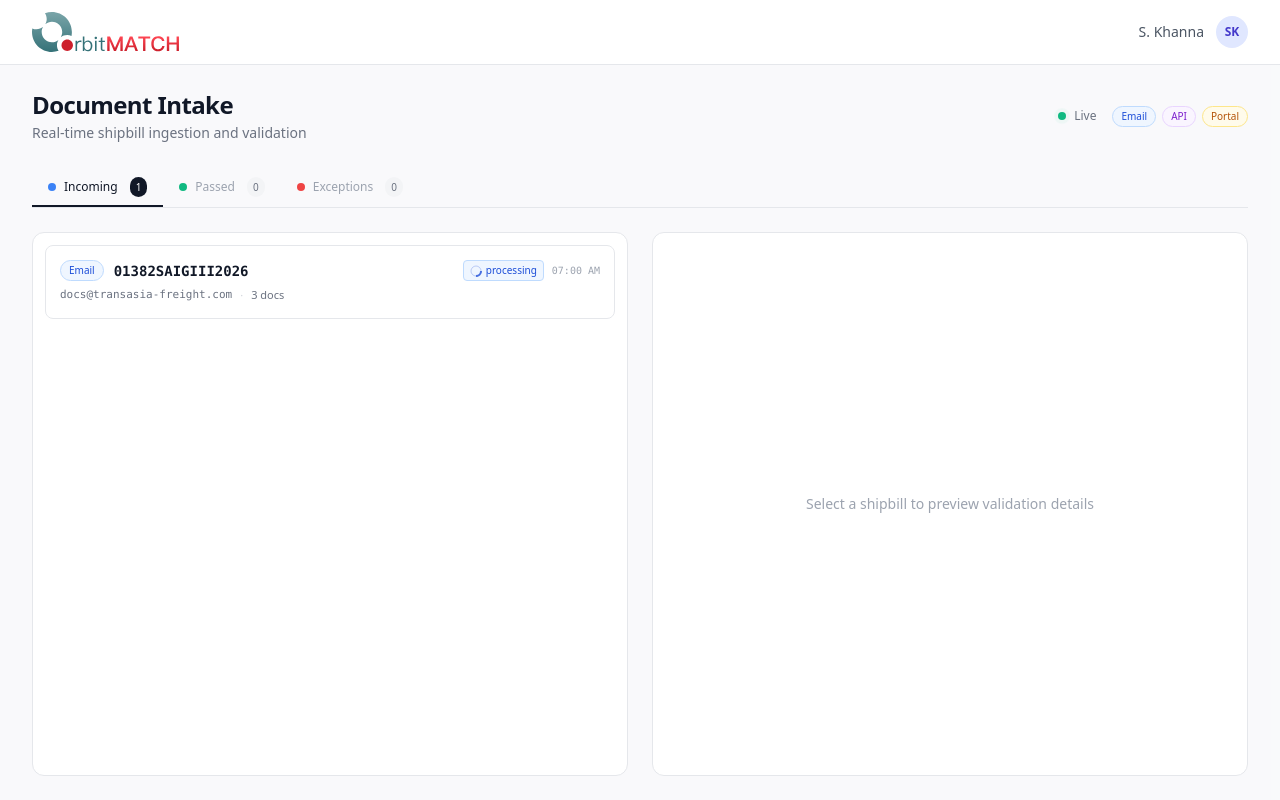
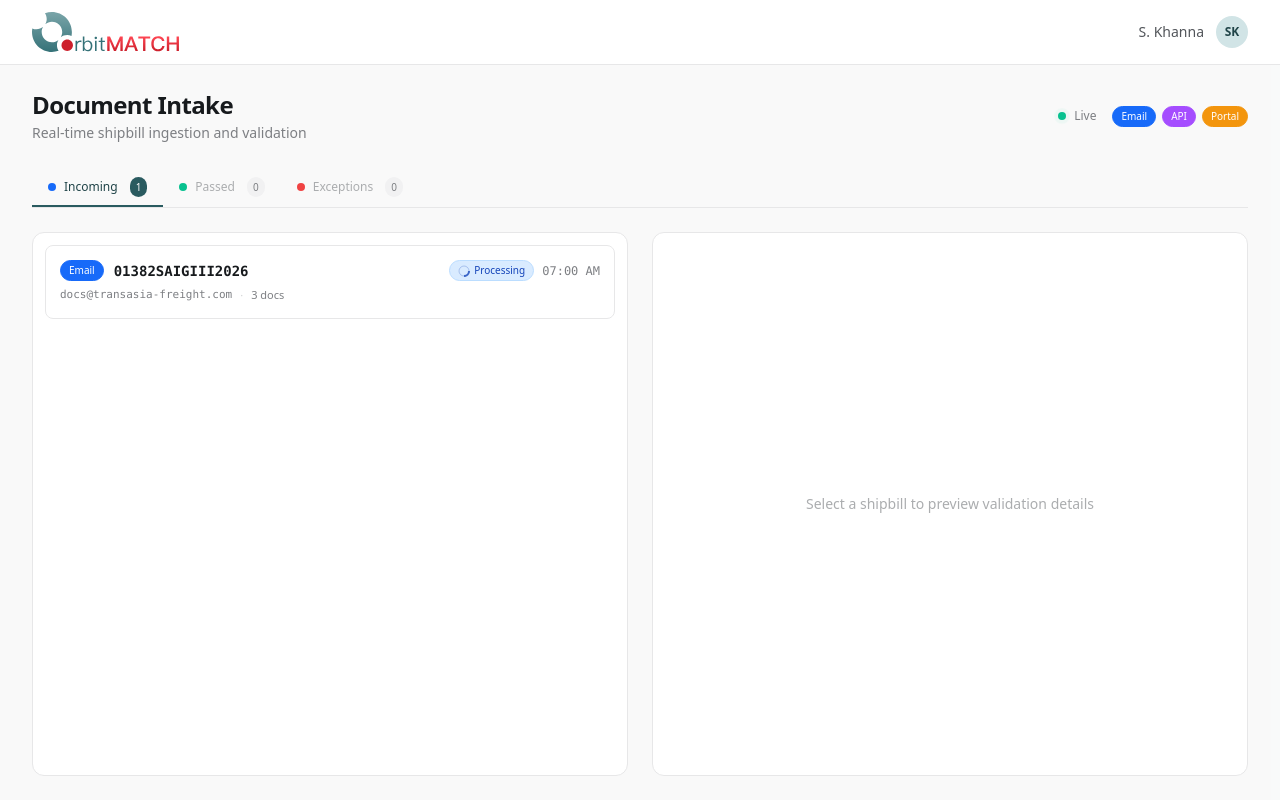
Before and after one commit to NTRepository/orbitmatch-mockup, a React (Create React App) app: page / in a window 1280 px wide. Built offline with nearby package versions, Linux system fonts and the light colour scheme.

Commit message:
style: change colors to match with style system

```diff
--- a/src/App.tsx
+++ b/src/App.tsx
@@ -17,9 +17,9 @@ interface ProcessedShipbill {
 }
 
 const sourceConfig: Record<IngestionSource, { label: string; color: string }> = {
-  email: { label: 'Email', color: 'bg-blue-50 border-blue-200 text-blue-700' },
-  api: { label: 'API', color: 'bg-purple-50 border-purple-200 text-purple-700' },
-  vendor_portal: { label: 'Portal', color: 'bg-amber-50 border-amber-200 text-amber-700' },
+  email: { label: 'Email', color: 'bg-blue-500 border-blue-500 text-white' },
+  api: { label: 'API', color: 'bg-purple-500 border-purple-500 text-white' },
+  vendor_portal: { label: 'Portal', color: 'bg-amber-500 border-amber-500 text-white' },
 };
 
 function App() {
@@ -170,18 +170,18 @@ function App() {
               key={tab.key}
               onClick={() => setActiveTab(tab.key)}
               className={`flex items-center gap-2 px-4 py-2.5 text-xs font-medium transition-colors relative ${
-                activeTab === tab.key ? 'text-gray-900' : 'text-gray-400 hover:text-gray-600'
+                activeTab === tab.key ? 'text-brand-700' : 'text-gray-400 hover:text-gray-600'
               }`}
             >
               <span className={`w-2 h-2 rounded-full ${tab.dotColor}`} />
               {tab.label}
               <span className={`ml-1 px-1.5 py-0.5 rounded-full text-[10px] ${
-                activeTab === tab.key ? 'bg-gray-900 text-white' : 'bg-gray-100 text-gray-500'
+                activeTab === tab.key ? 'bg-brand-600 text-white' : 'bg-gray-100 text-gray-500'
               }`}>
                 {tab.count}
               </span>
               {activeTab === tab.key && (
-                <span className="absolute bottom-0 left-0 right-0 h-0.5 bg-gray-900" />
+                <span className="absolute bottom-0 left-0 right-0 h-0.5 bg-brand-600" />
               )}
             </button>
           ))}
@@ -270,7 +270,7 @@ function ShipbillRow({ item, processing, onClick, selected, hasError }: {
     <div
       onClick={onClick}
       className={`p-3.5 bg-white border rounded-lg animate-fade-in transition-all ${
-        selected ? 'border-gray-900 shadow-sm' : 'border-gray-200 hover:border-gray-300'
+        selected ? 'border-brand-500 shadow-sm' : 'border-gray-200 hover:border-gray-300'
       } ${onClick ? 'cursor-pointer' : ''}`}
     >
       <div className="flex items-center justify-between">
@@ -282,25 +282,25 @@ function ShipbillRow({ item, processing, onClick, selected, hasError }: {
         </div>
         <div className="flex items-center gap-2">
           {processing && (
-            <span className="inline-flex items-center gap-1 px-1.5 py-0.5 rounded bg-blue-50 border border-blue-200 text-[10px] text-blue-700 font-medium">
+            <span className="inline-flex items-center gap-1 px-2 py-0.5 rounded-full bg-blue-100 border border-blue-200 text-[10px] text-blue-700 font-medium">
               <svg className="w-3 h-3 animate-spin" fill="none" viewBox="0 0 24 24">
                 <circle className="opacity-25" cx="12" cy="12" r="10" stroke="currentColor" strokeWidth="2" />
                 <path className="opacity-75" fill="currentColor" d="M4 12a8 8 0 018-8V0C5.373 0 0 5.373 0 12h4z" />
               </svg>
-              processing
+              Processing
             </span>
           )}
           {!processing && !hasError && (
-            <span className="inline-flex items-center px-1.5 py-0.5 rounded bg-emerald-50 border border-emerald-200 text-[10px] text-emerald-700 font-medium">
-              passed
+            <span className="inline-flex items-center px-2 py-0.5 rounded-full bg-emerald-100 border border-emerald-300 text-[10px] text-emerald-800 font-medium">
+              Passed
             </span>
           )}
           {hasError && (
-            <span className="inline-flex items-center px-1.5 py-0.5 rounded bg-red-50 border border-red-200 text-[10px] text-red-700 font-medium">
-              rejected
+            <span className="inline-flex items-center px-2 py-0.5 rounded-full bg-red-100 border border-red-200 text-[10px] text-red-700 font-medium">
+              Rejected
             </span>
           )}
-          <span className="text-[10px] text-gray-400 font-mono">
+          <span className="text-xs text-gray-500 font-mono">
             {new Date(item.receivedAt).toLocaleTimeString([], { hour: '2-digit', minute: '2-digit' })}
           </span>
         </div>
--- a/src/components/DocumentPreview.tsx
+++ b/src/components/DocumentPreview.tsx
@@ -102,14 +102,14 @@ export default function DocumentPreview({ result, documents, onPassToShipbill }:
           {result.status !== 'pass' && onPassToShipbill && (
             <button
               onClick={() => onPassToShipbill(result)}
-              className="text-[11px] font-medium text-blue-700 bg-blue-50 hover:bg-blue-100 border border-blue-200 px-3 py-1 rounded-md transition-colors"
+              className="text-[11px] font-medium text-brand-700 bg-brand-50 hover:bg-brand-100 border border-brand-200 px-3 py-1 rounded-md transition-colors"
             >
               Override & Accept
             </button>
           )}
           <span className={`text-xs font-medium px-2 py-0.5 rounded-full ${
             result.status === 'pass'
-              ? 'bg-emerald-50 text-emerald-700'
+              ? 'bg-emerald-100 text-emerald-800'
               : result.status === 'warning'
               ? 'bg-amber-50 text-amber-700'
               : 'bg-red-50 text-red-700'
@@ -125,7 +125,7 @@ export default function DocumentPreview({ result, documents, onPassToShipbill }:
           onClick={() => { setTab('details'); setActiveIssue(null); }}
           className={`px-4 py-2 text-xs font-medium transition-colors ${
             tab === 'details'
-              ? 'text-gray-900 border-b-2 border-gray-900'
+              ? 'text-brand-700 border-b-2 border-brand-600'
               : 'text-gray-400 hover:text-gray-600'
           }`}
         >
@@ -135,7 +135,7 @@ export default function DocumentPreview({ result, documents, onPassToShipbill }:
           onClick={() => setTab('document')}
           className={`px-4 py-2 text-xs font-medium transition-colors ${
             tab === 'document'
-              ? 'text-gray-900 border-b-2 border-gray-900'
+              ? 'text-brand-700 border-b-2 border-brand-600'
               : 'text-gray-400 hover:text-gray-600'
           }`}
         >
@@ -148,12 +148,12 @@ export default function DocumentPreview({ result, documents, onPassToShipbill }:
         <div className="flex-1 overflow-auto">
           {result.issues.length === 0 ? (
             <div className="p-5 space-y-4">
-              <div className="flex items-center gap-2 mb-1">
-                <svg className="w-5 h-5 text-emerald-500" fill="none" viewBox="0 0 24 24" stroke="currentColor">
+              <div className="flex items-center gap-2 mb-3 bg-brand-600 text-white rounded-lg px-4 py-3">
+                <svg className="w-5 h-5 text-white" fill="none" viewBox="0 0 24 24" stroke="currentColor">
                   <path strokeLinecap="round" strokeLinejoin="round" strokeWidth={2} d="M9 12l2 2 4-4m6 2a9 9 0 11-18 0 9 9 0 0118 0z" />
                 </svg>
-                <span className="text-sm font-semibold text-gray-800">All checks passed</span>
-                <span className="text-[10px] text-gray-400 ml-auto">{passedChecks.reduce((n, c) => n + c.checks.length, 0)} checks</span>
+                <span className="text-sm font-semibold">All checks passed</span>
+                <span className="text-[10px] font-medium ml-auto bg-white/15 rounded-full px-2 py-0.5">{passedChecks.reduce((n, c) => n + c.checks.length, 0)} checks</span>
               </div>
               {passedChecks.map((group) => (
                 <div key={group.category}>
@@ -220,7 +220,7 @@ export default function DocumentPreview({ result, documents, onPassToShipbill }:
                   onClick={() => { setSelectedDocIdx(idx); setActiveIssue(null); }}
                   className={`px-3 py-1.5 rounded-md text-[11px] font-medium whitespace-nowrap transition-colors ${
                     idx === selectedDocIdx
-                      ? 'bg-gray-900 text-white'
+                      ? 'bg-brand-600 text-white'
                       : 'bg-gray-100 text-gray-600 hover:bg-gray-200'
                   }`}
                 >
--- a/tailwind.config.js
+++ b/tailwind.config.js
@@ -1,8 +1,75 @@
 /** @type {import('tailwindcss').Config} */
+
+// Brand palette from Theme / Colors Variables + Colors Styles.
+// Built-in Tailwind scales are overridden so existing utility classes
+// (gray-*, red-*, emerald-*, blue-*, purple-*, amber-*, indigo-*) pick up
+// the brand colors app-wide. Neo Teal is exposed as `brand`.
+const palette = {
+  gray: {
+    50: "#F9FAFA", 100: "#F1F1F2", 200: "#E7E7E8", 300: "#D3D4D5", 400: "#ABADAF",
+    500: "#7D7F83", 600: "#52555A", 700: "#33373D", 800: "#1D2025", 900: "#171A1D",
+  },
+  red: {
+    50: "#FDF6F5", 100: "#FEE2E4", 200: "#FECACE", 300: "#FCA5AB", 400: "#F9707A",
+    500: "#F04343", 600: "#CD202C", 700: "#BA1B26", 800: "#9A1A23", 900: "#801C23",
+  },
+  orange: {
+    50: "#FFFAEB", 100: "#FEF1C7", 200: "#FCE18B", 300: "#FBCC4E", 400: "#F9B626",
+    500: "#F3950D", 600: "#D76F08", 700: "#B34D0A", 800: "#913B0F", 900: "#773110",
+  },
+  amber: {
+    50: "#FFFAEB", 100: "#FEF1C7", 200: "#FCE18B", 300: "#FBCC4E", 400: "#F9B626",
+    500: "#F3950D", 600: "#D76F08", 700: "#B34D0A", 800: "#913B0F", 900: "#773110",
+  },
+  yellow: {
+    50: "#FFFEFB", 100: "#FFF8E9", 200: "#FEECBD", 300: "#FDDC87", 400: "#FBC434",
+    500: "#D2A01E", 600: "#A88018", 700: "#836413", 800: "#624B0E", 900: "#513E0C",
+  },
+  green: {
+    50: "#EBFEF6", 100: "#CFFCE8", 200: "#A3F7D6", 300: "#68EDC0", 400: "#2DDAA6",
+    500: "#08C18F", 600: "#009D76", 700: "#007D61", 800: "#026B54", 900: "#035141",
+  },
+  emerald: {
+    50: "#EBFEF6", 100: "#CFFCE8", 200: "#A3F7D6", 300: "#68EDC0", 400: "#2DDAA6",
+    500: "#08C18F", 600: "#009D76", 700: "#007D61", 800: "#026B54", 900: "#035141",
+  },
+  brand: {
+    50: "#E2F1F2", 100: "#D1E4E6", 200: "#BFD8DA", 300: "#AECBCD", 400: "#7AA5A9",
+    500: "#357278", 600: "#2A5B60", 700: "#204448", 800: "#255055", 900: "#152E30",
+  },
+  // Neo Teal also mapped onto indigo so existing indigo-* usages become brand teal.
+  indigo: {
+    50: "#E2F1F2", 100: "#D1E4E6", 200: "#BFD8DA", 300: "#AECBCD", 400: "#7AA5A9",
+    500: "#357278", 600: "#2A5B60", 700: "#204448", 800: "#255055", 900: "#152E30",
+  },
+  teal: {
+    50: "#E2F1F2", 100: "#D1E4E6", 200: "#BFD8DA", 300: "#AECBCD", 400: "#7AA5A9",
+    500: "#357278", 600: "#2A5B60", 700: "#204448", 800: "#255055", 900: "#152E30",
+  },
+  blue: {
+    50: "#EEF6FF", 100: "#D9EBFF", 200: "#BBDDFF", 300: "#8CC9FF", 400: "#2E89FF",
+    500: "#176AF9", 600: "#1054E5", 700: "#1444B9", 800: "#173D91", 900: "#132759",
+  },
+  cyan: {
+    50: "#F0FAFF", 100: "#E0F4FE", 200: "#BAE9FD", 300: "#7ED9FB", 400: "#39C6F7",
+    500: "#0EA3D7", 600: "#038EC6", 700: "#0471A0", 800: "#085F84", 900: "#0C4F6E",
+  },
+  purple: {
+    50: "#FAF5FF", 100: "#F2E7FF", 200: "#E7D3FF", 300: "#D5B1FF", 400: "#BC7EFF",
+    500: "#A54DFF", 600: "#902AF3", 700: "#801BDF", 800: "#691BAE", 900: "#56178C",
+  },
+  pink: {
+    50: "#FDF5F9", 100: "#F8D9E7", 200: "#F3B9D3", 300: "#EB8DB8", 400: "#E56BA2",
+    500: "#DC3882", 600: "#C4246C", 700: "#A01D58", 800: "#7D1745", 900: "#5D1133",
+  },
+};
+
 module.exports = {
   content: ["./src/**/*.{js,jsx,ts,tsx}"],
   theme: {
-    extend: {},
+    extend: {
+      colors: palette,
+    },
   },
   plugins: [],
-}
+};
```
